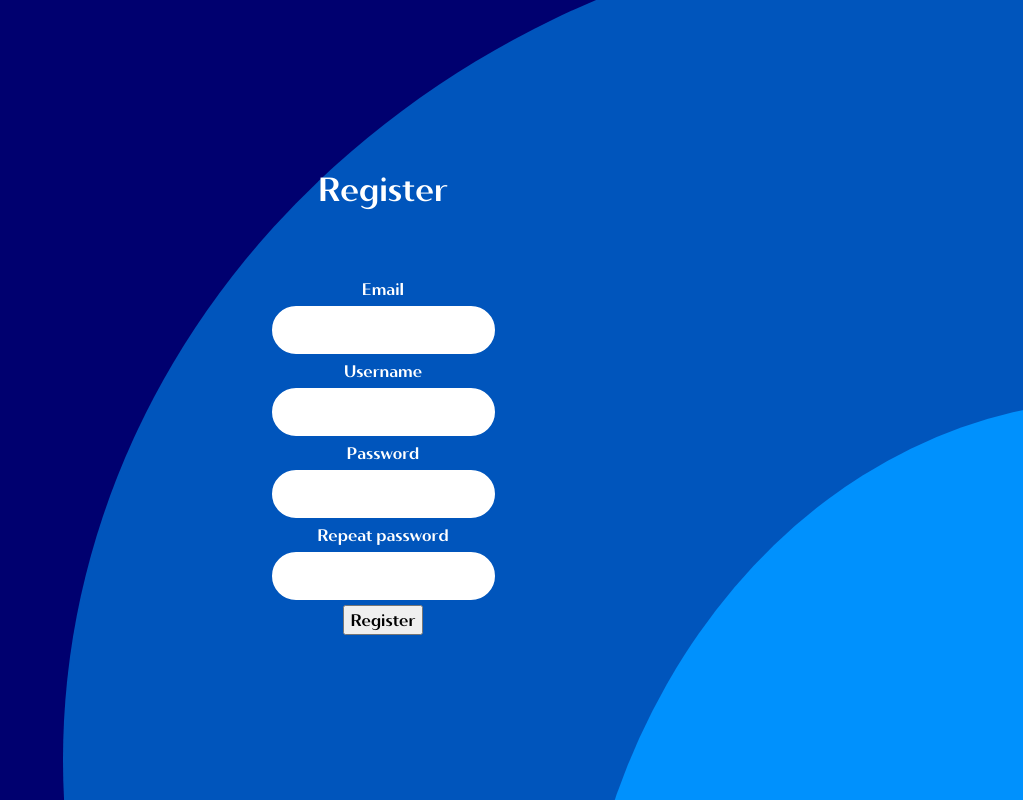
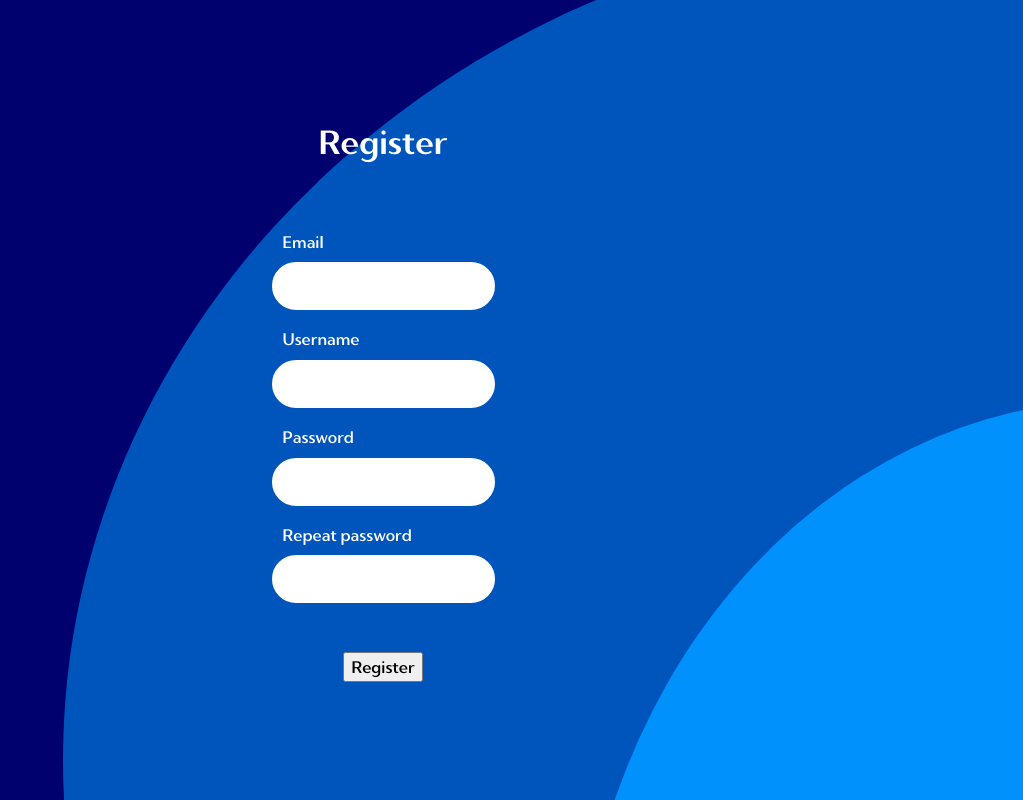
Before and after one commit to Kirshach/anki-cards, a Vue app: page /register in a window 1280 px wide. Shown: the whole page, without its empty margins (257-1280 px from the left). Built offline with nearby package versions, Linux system fonts and the light colour scheme.

Commit message:
feat: adjust register form layout

```diff
--- a/src/assets/base.css
+++ b/src/assets/base.css
@@ -9,11 +9,19 @@
 #app {
   min-width: 320px;
   color: var(--text-color);
-  font-family: "Kumbh Sans", sans-serif;
+  font-family: var(--body-font-family);
+  font-variation-settings:
+    "wght" 600,
+    "YOPQ" 200;
+}
+
+h1,
+h2,
+h3,
+h4,
+h5,
+h6 {
   font-variation-settings:
     "wght" 700,
-    "YOPQ" 100;
+    "YOPQ" 150;
 }
-
-h1 {
-}
--- a/src/assets/variables.css
+++ b/src/assets/variables.css
@@ -1,4 +1,5 @@
 :root {
+  --body-font-family: "Kumbh Sans", sans-serif;
   /* Colors */
   --theme-color-1: oklch(65.05% 0.19 251.03);
   --theme-color-2: oklch(46.05% 0.19 251.03);
--- a/src/pages/register-page.vue
+++ b/src/pages/register-page.vue
@@ -50,6 +50,7 @@ const repeatedPassword = ref("");
 
 <style scoped>
 h1 {
+  align-self: center;
   margin-bottom: 2em;
 }
 
@@ -57,9 +58,25 @@ form {
   display: flex;
   flex-direction: column;
   justify-content: center;
-  align-items: center;
+  align-items: flex-start;
+  margin: 0 auto;
   padding-top: 2em;
   padding-bottom: 2em;
   min-height: 100%;
+  width: fit-content;
+}
+
+label {
+  margin-bottom: 0.2225em;
+  margin-left: 1em;
+}
+
+input {
+  margin-bottom: 0.75em;
+}
+
+button[type="submit"] {
+  margin-top: 2em;
+  align-self: center;
 }
 </style>
```
